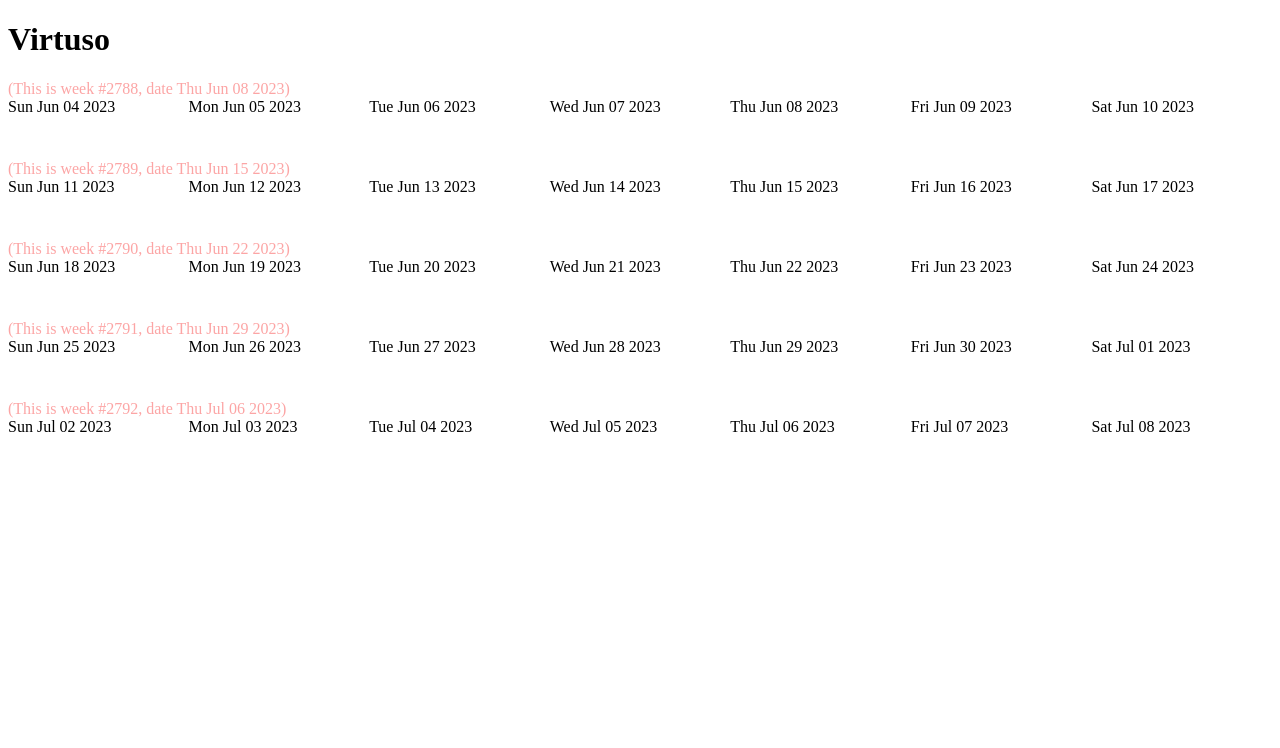
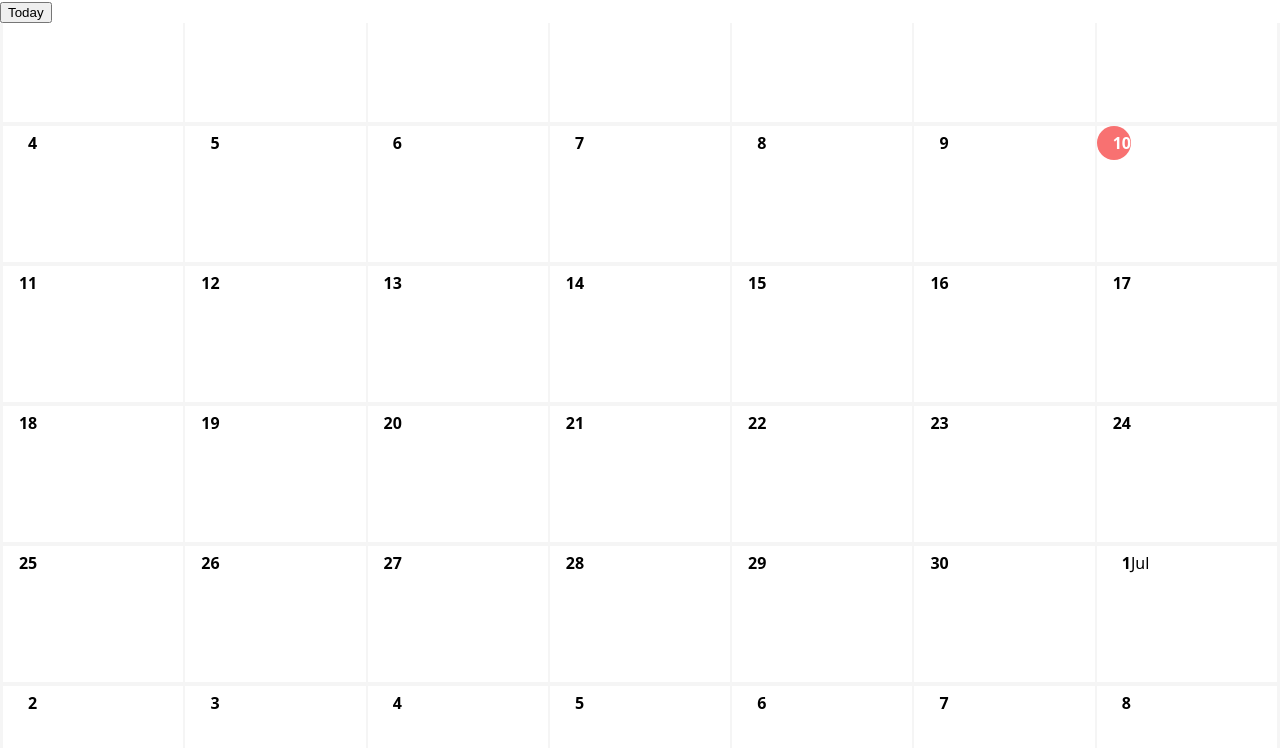
Before and after one commit to Lesik/infinite-calendar, a React (Vite) app: page / in a window 1280 px wide. Shown: the top 748 px of the page. Built offline with nearby package versions, Linux system fonts and the light colour scheme.

Commit message:
Move Week into seperate file

```diff
--- a/index.html
+++ b/index.html
@@ -1,5 +1,5 @@
 <!DOCTYPE html>
-<html lang="en">
+<html lang="en" class="@dark:bg-slate-900 @dark:text-zinc-300 h-full font-sans">
   <head>
     <meta charset="UTF-8" />
     <meta
@@ -9,8 +9,8 @@
     <meta http-equiv="X-UA-Compatible" content="ie=edge" />
     <title>Document</title>
   </head>
-  <body>
-    <div id="root"></div>
+  <body class="h-full m-0">
+    <div id="root" class="h-full"></div>
     <script type="module" src="src/index.tsx"></script>
   </body>
 </html>
--- /dev/null
+++ b/src/components/Week.tsx
@@ -0,0 +1,64 @@
+import {
+  addDays,
+  addWeeks,
+  format,
+  isFirstDayOfMonth,
+  isThisMonth,
+  isToday,
+  isWeekend,
+  startOfWeek,
+} from "date-fns";
+import { epoch } from "../index";
+
+export const Week = ({
+  weekIndexSinceEpoch,
+}: {
+  weekIndexSinceEpoch: number;
+}) => {
+  const date = addWeeks(epoch, weekIndexSinceEpoch);
+  const weekStart = startOfWeek(date);
+
+  return (
+    <div className="h-34 grid grid-cols-7 gap-x-[2px] border-solid border-b-1 border-neutral-100 bg-neutral-100 snap-x @dark:bg-neutral-700">
+      {[...Array(7).keys()].map((a, index) => {
+        const day = addDays(weekStart, index);
+        return <Day key={day.toISOString()} date={day} />;
+      })}
+    </div>
+  );
+};
+
+const DayNumber = ({
+  number,
+  highlight,
+}: {
+  number: string;
+  highlight: boolean;
+}) => (
+  <div
+    className={`inline-flex justify-right justify-center rounded-full h-[3cap] w-[3cap] leading-[3cap] font-bold ${
+      highlight ? `bg-red text-white` : ``
+    }`}
+  >
+    {number}
+  </div>
+);
+
+export const Day = ({ date }: { date: Date }) => {
+  const today = isToday(date);
+  const firstOfMonth = isFirstDayOfMonth(date);
+  const currentMonth = isThisMonth(date);
+  const weekend = isWeekend(date);
+  return (
+    <span
+      className={`flex flex-col bg-white @dark:bg-neutral-800 ${
+        currentMonth ? "" : ""
+      } ${weekend ? "@dark:bg-zinc-800" : ""}`}
+    >
+      <div>
+        <DayNumber number={format(date, "d")} highlight={today} />
+        {firstOfMonth && format(date, "LLL")}
+      </div>
+    </span>
+  );
+};
--- a/src/index.tsx
+++ b/src/index.tsx
@@ -1,44 +1,37 @@
 import { createRoot } from "react-dom/client";
-import { Virtuoso } from "react-virtuoso";
-import {
-  addDays,
-  addWeeks,
-  differenceInCalendarWeeks,
-  endOfWeek,
-  fromUnixTime,
-  getWeek,
-  startOfWeek,
-} from "date-fns";
-import { useCallback, useMemo, useState } from "react";
+import { Components, Virtuoso, VirtuosoHandle } from "react-virtuoso";
+import { differenceInCalendarWeeks, fromUnixTime } from "date-fns";
+import { useCallback, useMemo, useState, forwardRef, useRef } from "react";
 import "virtual:uno.css";
+import { Week } from "./components/Week";
 
 const currentDate = Date.now();
 
 const AMOUNT_WEEKS_ON_SCREEN = 4;
 
-const Week = ({ weekIndexSinceEpoch }: { weekIndexSinceEpoch: number }) => {
-  const date = addWeeks(epoch, weekIndexSinceEpoch);
+export const epoch = fromUnixTime(0);
+
+const Item: Components["Item"] = forwardRef((props, ref) => (
+  <div className="snap-center" {...props} />
+));
+
+const List: Components["List"] = forwardRef(({ style, children }, ref) => {
   return (
-    <div className="min-h-20">
-      <div className="color-red-300">
-        (This is week #{weekIndexSinceEpoch}, date {date.toDateString()})
-      </div>
-      <div className="grid grid-cols-7">
-        {[...Array(7).keys()].map((a, index) => (
-          <span key={index}>
-            {addDays(startOfWeek(date), index).toDateString()}
-          </span>
-        ))}
-      </div>
+    <div
+      className="snap-both snap-mandatory overflow-y-auto"
+      style={style}
+      ref={ref}
+    >
+      {children}
     </div>
   );
-};
-
-const epoch = fromUnixTime(0);
+});
 
 export const App = () => {
   const weeksSinceEpoch = differenceInCalendarWeeks(currentDate, epoch);
   console.log({ weeksSinceEpoch });
+  const ref = useRef<VirtuosoHandle>(null);
+  const goToToday = () => ref.current?.scrollToIndex(0);
   const [firstWeekToShow, setFirstWeekToShow] = useState(weeksSinceEpoch - 5);
   const [lastWeekToShow, setLastWeekToShow] = useState(weeksSinceEpoch + 5);
   const totalWeeksToShow = useMemo(
@@ -52,17 +45,22 @@
   }, [setFirstWeekToShow]);
   console.log(`Showing total amount of weeks: ${totalWeeksToShow}`);
   return (
-    <div>
-      <h1>Virtuso</h1>
+    <>
+      <button onClick={goToToday}>Today</button>
       <Virtuoso
-        style={{ height: 400 }}
+        ref={ref}
+        className="h-full absolute"
         firstItemIndex={firstWeekToShow}
         initialTopMostItemIndex={firstWeekToShow}
         itemContent={(index) => <Week weekIndexSinceEpoch={index} />}
+        components={{
+          List,
+          Item,
+        }}
         totalCount={totalWeeksToShow}
         startReached={startReached}
       ></Virtuoso>
-    </div>
+    </>
   );
 };
 
--- a/uno.config.ts
+++ b/uno.config.ts
@@ -1,5 +1,6 @@
-import { defineConfig, presetWind } from "unocss";
+import { defineConfig, presetWind, transformerVariantGroup } from "unocss";
 
 export default defineConfig({
   presets: [presetWind()],
+  transformers: [transformerVariantGroup()],
 });
```
